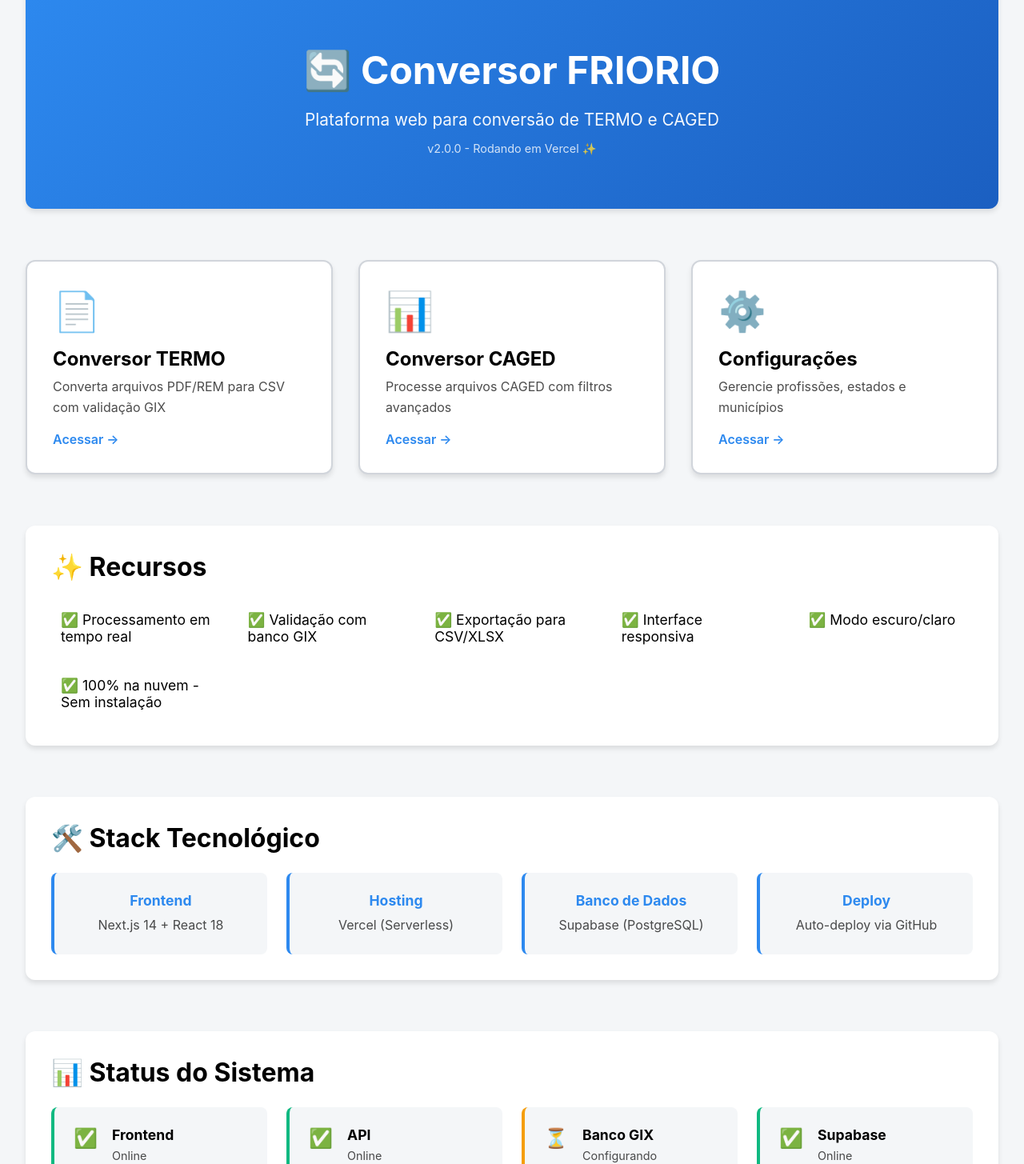
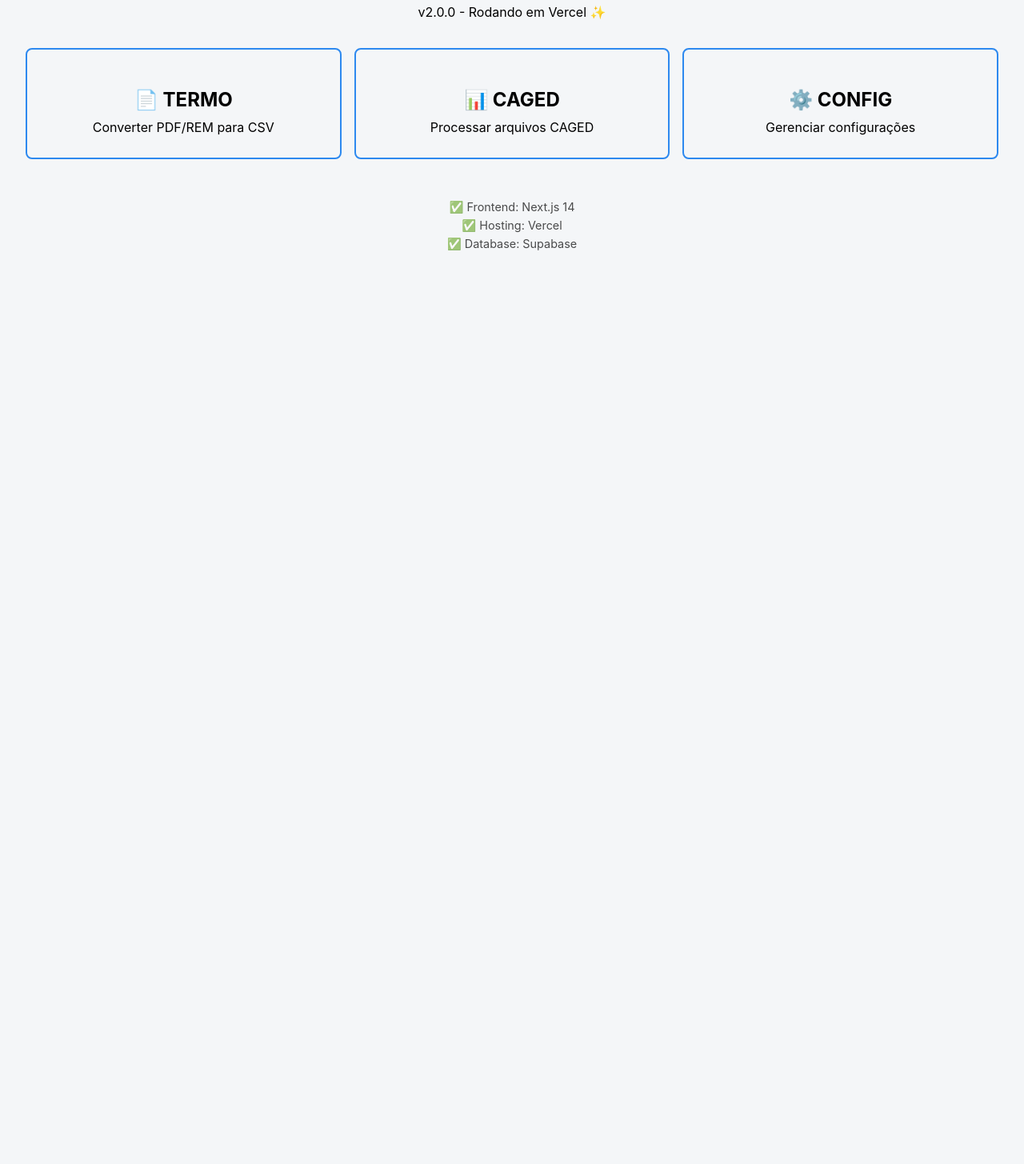
Before and after one commit to Bridionizzz/conversor-friorio, a Next.js app in the folder projeto-web/: page / in a window 1280 px wide. Shown: the part 136-1591 px from the top of the page at 80% size. After the commit the page ends 800 px from the top, so only its background shows below. Built offline with nearby package versions, Linux system fonts and the light colour scheme.

Commit message:
Update index.js

```diff
--- a/projeto-web/pages/index.js
+++ b/projeto-web/pages/index.js
@@ -1,110 +1,41 @@
 // pages/index.js
 import Head from 'next/head';
-import Link from 'next/link';
-import styles from '../styles/Home.module.css';
-import Header from '../components/Header';
-import Footer from '../components/Footer';
 
 export default function Home() {
   return (
     <>
       <Head>
-        <title>Conversor FRIORIO - Portal</title>
-        <meta name="description" content="Portal de conversão de TERMO e CAGED" />
-        <meta name="viewport" content="width=device-width, initial-scale=1" />
-        <link rel="icon" href="/favicon.ico" />
+        <title>Conversor FRIORIO</title>
       </Head>
 
-      <Header />
+      <div style={{ padding: '2rem', textAlign: 'center' }}>
+        <h1>🔄 Conversor FRIORIO</h1>
+        <p>Bem-vindo à plataforma de conversão TERMO e CAGED</p>
+        <p>v2.0.0 - Rodando em Vercel ✨</p>
 
-      <main className={styles.main}>
-        <section className={styles.hero}>
-          <h1>🔄 Conversor FRIORIO</h1>
-          <p className={styles.subtitle}>Plataforma web para conversão de TERMO e CAGED</p>
-          <p className={styles.version}>v2.0.0 - Rodando em Vercel ✨</p>
-        </section>
+        <div style={{ marginTop: '2rem', display: 'grid', gridTemplateColumns: 'repeat(auto-fit, minmax(250px, 1fr))', gap: '1rem' }}>
+          <a href="/termo" style={{ padding: '1.5rem', border: '2px solid #2d89ef', borderRadius: '8px', textDecoration: 'none', color: 'inherit' }}>
+            <h3>📄 TERMO</h3>
+            <p>Converter PDF/REM para CSV</p>
+          </a>
 
-        <section className={styles.cards}>
-          <Link href="/termo" className={styles.card}>
-            <div className={styles.icon}>📄</div>
-            <h2>Conversor TERMO</h2>
-            <p>Converta arquivos PDF/REM para CSV com validação GIX</p>
-            <span className={styles.cta}>Acessar →</span>
-          </Link>
+          <a href="/caged" style={{ padding: '1.5rem', border: '2px solid #2d89ef', borderRadius: '8px', textDecoration: 'none', color: 'inherit' }}>
+            <h3>📊 CAGED</h3>
+            <p>Processar arquivos CAGED</p>
+          </a>
 
-          <Link href="/caged" className={styles.card}>
-            <div className={styles.icon}>📊</div>
-            <h2>Conversor CAGED</h2>
-            <p>Processe arquivos CAGED com filtros avançados</p>
-            <span className={styles.cta}>Acessar →</span>
-          </Link>
+          <a href="/config" style={{ padding: '1.5rem', border: '2px solid #2d89ef', borderRadius: '8px', textDecoration: 'none', color: 'inherit' }}>
+            <h3>⚙️ CONFIG</h3>
+            <p>Gerenciar configurações</p>
+          </a>
+        </div>
 
-          <Link href="/config" className={styles.card}>
-            <div className={styles.icon}>⚙️</div>
-            <h2>Configurações</h2>
-            <p>Gerencie profissões, estados e municípios</p>
-            <span className={styles.cta}>Acessar →</span>
-          </Link>
-        </section>
-
-        <section className={styles.features}>
-          <h2>✨ Recursos</h2>
-          <ul>
-            <li>✅ Processamento em tempo real</li>
-            <li>✅ Validação com banco GIX</li>
-            <li>✅ Exportação para CSV/XLSX</li>
-            <li>✅ Interface responsiva</li>
-            <li>✅ Modo escuro/claro</li>
-            <li>✅ 100% na nuvem - Sem instalação</li>
-          </ul>
-        </section>
-
-        <section className={styles.tech}>
-          <h2>🛠️ Stack Tecnológico</h2>
-          <div className={styles.techStack}>
-            <div className={styles.techItem}>
-              <strong>Frontend</strong>
-              <p>Next.js 14 + React 18</p>
-            </div>
-            <div className={styles.techItem}>
-              <strong>Hosting</strong>
-              <p>Vercel (Serverless)</p>
-            </div>
-            <div className={styles.techItem}>
-              <strong>Banco de Dados</strong>
-              <p>Supabase (PostgreSQL)</p>
-            </div>
-            <div className={styles.techItem}>
-              <strong>Deploy</strong>
-              <p>Auto-deploy via GitHub</p>
-            </div>
-          </div>
-        </section>
-
-        <section className={styles.status}>
-          <h2>📊 Status do Sistema</h2>
-          <div className={styles.statusGrid}>
-            <StatusCard icon="✅" title="Frontend" status="Online" color="#10b981" />
-            <StatusCard icon="✅" title="API" status="Online" color="#10b981" />
-            <StatusCard icon="⏳" title="Banco GIX" status="Configurando" color="#f59e0b" />
-            <StatusCard icon="✅" title="Supabase" status="Online" color="#10b981" />
-          </div>
-        </section>
-      </main>
-
-      <Footer />
+        <div style={{ marginTop: '3rem', fontSize: '0.9rem', opacity: 0.7 }}>
+          <p>✅ Frontend: Next.js 14</p>
+          <p>✅ Hosting: Vercel</p>
+          <p>✅ Database: Supabase</p>
+        </div>
+      </div>
     </>
   );
 }
-
-function StatusCard({ icon, title, status, color }) {
-  return (
-    <div className={styles.statusCard} style={{ borderLeftColor: color }}>
-      <div className={styles.statusIcon}>{icon}</div>
-      <div>
-        <h3>{title}</h3>
-        <p>{status}</p>
-      </div>
-    </div>
-  );
-}
```
